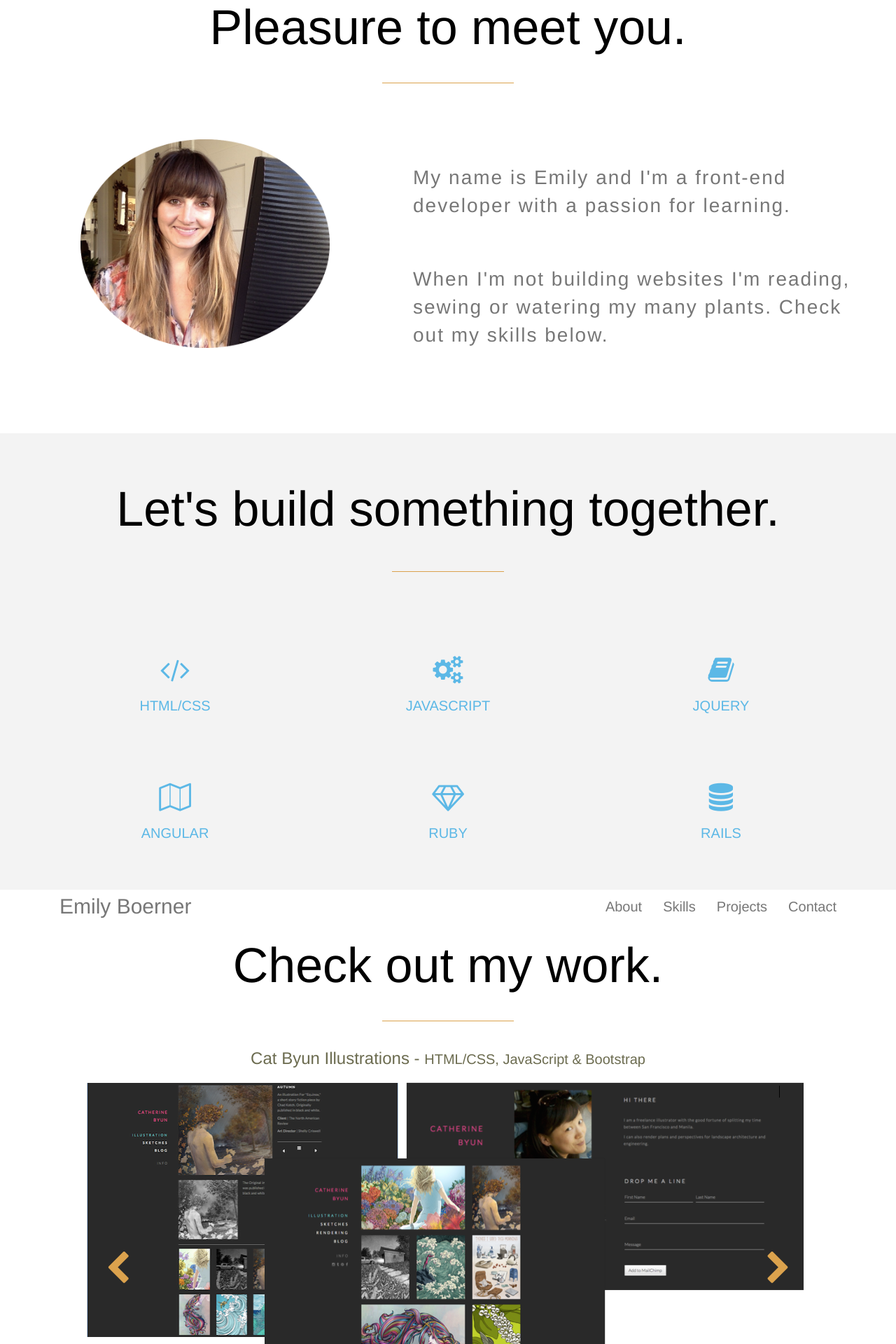
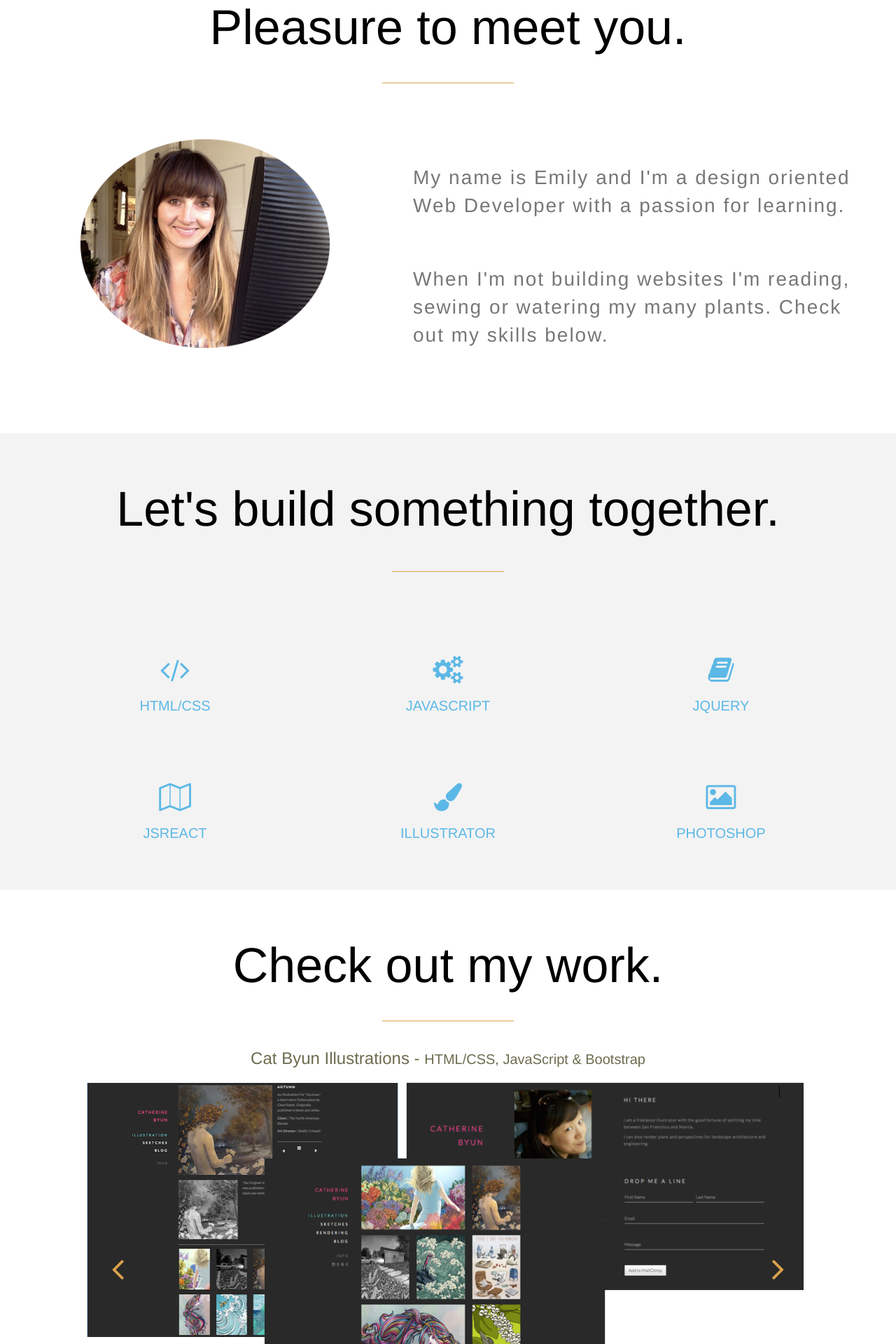
Before and after one commit to EmilyBoer/Emilyboer.github.io, a PHP site: page / in a window 1280 px wide, after a click on "Projects". Shown: the part 1000-2920 px from the top of the page at 70% size. Run offline with PHP 8.4, Linux system fonts and the light colour scheme; some libraries are stand-ins or nearby versions; some web fonts are replaced.

Commit message:
add changes

```diff
--- a/index.html
+++ b/index.html
@@ -31,13 +31,14 @@
 
   <link rel="stylesheet" href="https://maxcdn.bootstrapcdn.com/font-awesome/4.4.0/css/font-awesome.min.css">
 
-  <link rel="stylesheet" href="scrolling-nav.css">
+ <script type="text/javascript" src="http://ajax.googleapis.com/ajax/libs/jquery/1.7.1/jquery.min.js"></script>
+ <script type="text/javascript" src="smoothscroll.js"></script>
 
 
   <script src='http://code.jquery.com/jquery-2.1.4.min.js'></script>
   <script src='site.js'></script>
 
-  <script src="https://ajax.googleapis.com/ajax/libs/jquery/1.11.3/jquery.min.js"></script>
+
 
 
 
@@ -72,10 +73,10 @@
           <div class="collapse navbar-collapse" id="bs-example-navbar-collapse-1">
 
             <ul class="nav navbar-nav navbar-right">
-              <li><a class="nav-list" href="#about">About</a></li>
-              <li><a class="nav-list" href="#skills">Skills</a></li>
-              <li><a class="nav-list" href="#projects">Projects</a></li>
-              <li><a class="nav-list" href="#contact">Contact</a></li>
+              <li><a class="nav-list smoothScroll" href="#about">About</a></li>
+              <li><a class="nav-list smoothScroll" href="#skills">Skills</a></li>
+              <li><a class="nav-list smoothScroll" href="#projects">Projects</a></li>
+              <li><a class="nav-list smoothScroll" href="#contact">Contact</a></li>
 
             </ul>
           </div><!-- /.navbar-collapse -->
@@ -153,7 +154,7 @@
           <p class="bio">
           </p>
           <p class="bio">
-            My name is Emily and I'm a front-end developer with a passion for learning.
+            My name is Emily and I'm a design oriented Web Developer with a passion for learning.
           </p>
           <p class="bio">
             When I'm not building websites I'm reading, sewing or watering my many plants. Check out my skills below.
@@ -204,15 +205,15 @@
       </div>
       <div class="col-md-4 col-sm-6 col-xs-6 languages">
         <i class="fa fa-map-o"></i>
-        <h1 class="language-text">ANGULAR</h1>
+        <h1 class="language-text">JSREACT</h1>
       </div>
       <div class="col-md-4 col-sm-6 col-xs-6 languages">
-        <i class="fa fa-diamond "></i>
-        <h1 class="language-text">RUBY</h1>
+        <i class="fa fa-paint-brush"></i>
+        <h1 class="language-text">ILLUSTRATOR</h1>
       </div>
       <div class="col-md-4 col-sm-6 col-xs-6 languages">
-        <i class="fa fa-database"></i>
-        <h1 class="language-text">RAILS</h1>
+        <i class="fa fa-picture-o"></i>
+        <h1 class="language-text">PHOTOSHOP</h1>
       </div>
     </div>
   </div>
@@ -264,7 +265,7 @@
             <div class="carousel-caption">
               <h3 class="sub-cat-site-caption2">A customized, responsive portfolio site of illustrations, renderings and sketches.</h3>
               <ul class="center-list">
-                <li class="center"><a class ="center-button" href ="http://emilyboer.github.io/CB/"><button class='btn click-to-view'>Click to View</button></a></li>
+                <li class="center"><a class ="center-button" href ="http://catherinebyun.com/"><button class='btn click-to-view'>Click to View</button></a></li>
               </ul>
             </div>
           </div> <!-- end item -->
@@ -309,10 +310,10 @@
 
 
         <a class="left carousel-control" href="#carousel-example-captions" role="button" data-slide="prev">
-          <span class="fa fa-chevron-left"></span>
+          <span class="fa fa-angle-left"></span>
         </a>
         <a class="right carousel-control" href="#carousel-example-captions" role="button" data-slide="next">
-          <span class="fa fa-chevron-right"></span>
+          <span class="fa fa-angle-right"></span>
         </a>
       </div>
     </div>
--- a/stylesheets/default2.css
+++ b/stylesheets/default2.css
@@ -37,10 +37,16 @@ html, body {
 
 .navbar-default .navbar-nav > li > a:hover {
  color:#DBA24D;
+    transition: all 0.3s linear;
+   -webkit-transition: all 0.3s linear;
+   -moz-transition: all 0.3s linear;
 }
 
  .navbar-default:hover  a.navbar-brand:hover{
   color:#DBA24D;
+     transition: all 0.3s linear;
+   -webkit-transition: all 0.3s linear;
+   -moz-transition: all 0.3s linear;
 }
 
 .navbar-brand{
@@ -152,6 +158,9 @@ a.nav-buttons:hover{
   font-weight: 100;
   position:relative;
   text-align: center;
+     transition: all 0.3s linear;
+   -webkit-transition: all 0.3s linear;
+   -moz-transition: all 0.3s linear;
 }
 
 
@@ -375,8 +384,8 @@ i.fa {
   margin-top: 10px;
   margin-bottom:30px;
   background-color: transparent;
-  border:2px #DBA24D solid;
-  color: #DBA24D;
+  border:1px gray solid;
+  color: gray;
   font-size:25px;
   font-family: font-family: 'Patua One', cursive;
   font-weight: 100;
@@ -386,6 +395,7 @@ i.fa {
 
 .click-to-view:hover{
   background-color:#DBA24D;
+  border:1px  #DBA24D solid;
   color:white;
 }
 
```
Also changed, not shown: smoothscroll.js (added, +33 -0 lines).
